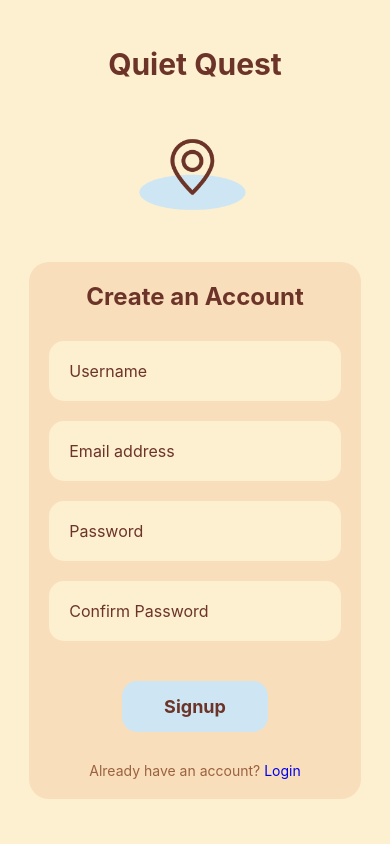
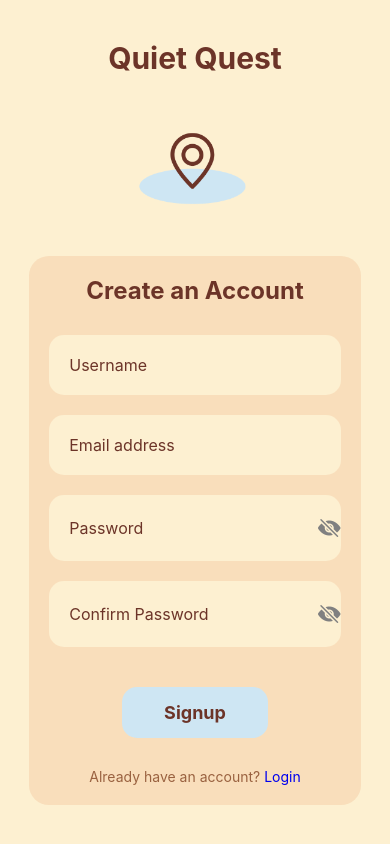
Before and after one commit to simone-lofaso/quiet-quest, a React Native app: screen /SignupPage in a window 390 px wide. Built offline with nearby package versions, Linux system fonts and the light colour scheme.

Commit message:
adding visible icon for password and fixing auth error code

```diff
--- a/package.json
+++ b/package.json
@@ -10,6 +10,7 @@
   },
   "dependencies": {
     "@expo/metro-runtime": "~3.2.1",
+    "@expo/vector-icons": "^14.0.4",
     "@react-navigation/native": "^6.1.18",
     "@react-navigation/native-stack": "^6.11.0",
     "@react-navigation/stack": "^6.4.1",
--- a/src/pages/login.js
+++ b/src/pages/login.js
@@ -3,10 +3,12 @@ import { Alert, TouchableOpacity } from "react-native";
 import { View, StyleSheet, TextInput, Text, Image } from "react-native";
 import { auth } from "../config/firebase";
 import { signInWithEmailAndPassword } from "firebase/auth";
+import { Ionicons } from "@expo/vector-icons";
 
 export default function LoginPage({ navigation }) {
     const [email, setEmail] = useState("");
     const [password, setPassword] = useState("");
+    const [isPasswordVisible, setIsPasswordVisible] = useState(false);
 
     const handleLogin = () => {
         signInWithEmailAndPassword(auth, email, password)
@@ -16,10 +18,20 @@ export default function LoginPage({ navigation }) {
                 navigation.navigate('HomePage');
             })
             .catch((error) => {
-                const errorCode = error.code;
-                const errorMessage = error.message;
-
-                Alert.alert("Login Failed");
+                console.log('Error Code:', error.code);
+                if(error.code === 'auth/invalid-email') {
+                    Alert.alert("Login Error", "Please enter email address!");
+                } else if (error.code === 'auth/missing-password') {
+                    Alert.alert("Login Error", "Please enter your password!");
+                } else if(error.code === 'auth/user-not-found') {
+                    Alert.alert("Login Error", "Invalid email address!");
+                } else if (error.code === 'auth/wrong-password') {
+                    Alert.alert("Login Error", "Incorrect password!");
+                } else if (error.code === 'auth/too-many-requests') {
+                    Alert.alert("Login Error", "Too many attempts. Please try again later!");
+                } else {
+                    Alert.alert("Login Failed!", error.message);
+                }
             });
     };
 
@@ -47,13 +59,24 @@ export default function LoginPage({ navigation }) {
                     onChangeText={setEmail}
                 />
 
-                <TextInput
-                    style={styles.input}
-                    placeholder="Password"
-                    secureTextEntry
-                    value={password}
-                    onChangeText={setPassword}
-                />
+                {/* Password Input with Visible Icon*/}
+                <View style={styles.passwordContainer}>
+                    <TextInput
+                        style={styles.passwordInput}
+                        placeholder="Password"
+                        secureTextEntry={!isPasswordVisible}
+                        value={password}
+                        onChangeText={setPassword}
+                    />
+
+                    <TouchableOpacity onPress={() => setIsPasswordVisible(!isPasswordVisible)}>
+                        <Ionicons
+                            name={isPasswordVisible ? 'eye' : 'eye-off'}
+                            size={24}
+                            color="gray"
+                        />
+                    </TouchableOpacity>
+                </View>
 
                 <TouchableOpacity style={styles.loginButton} onPress={handleLogin}>
                     <Text style={styles.loginButtonText}>Login</Text>
@@ -128,6 +151,23 @@ const styles = StyleSheet.create({
         color: '#6C3428',
     },
 
+    passwordContainer: {
+        flexDirection: "row",
+        alignItems: 'center',
+        backgroundColor: "#FDF0D1",
+        padding: 20,
+        borderRadius: 15,
+        marginBottom: 20,
+        fontSize: 16,
+        color: '#6C3428',
+    },
+
+    passwordInput: {
+        flex: 1,
+        fontSize: 16,
+        color: '#6C3428',
+    },
+
     loginButton: {
         backgroundColor: '#CEE6F3',
         padding: 15,
--- a/src/pages/signup.js
+++ b/src/pages/signup.js
@@ -11,12 +11,15 @@ import {
   Alert,
 } from "react-native";
 import { auth } from "../config/firebase";
+import { Ionicons } from "@expo/vector-icons";
 
 export default function SignupPage({ navigation }) {
   const [username, setUsername] = useState("");
   const [email, setEmail] = useState("");
   const [password, setPassword] = useState("");
+  const [isPasswordVisible, setIsPasswordVisible] = useState(false);
   const [confirmPassword, setConfirmPassword] = useState("");
+  const [isConfirmPasswordVisible, setIsConfirmPasswordVisible] = useState(false);
 
   const handleSignup = () => {
     if (!username || !email || !password || !confirmPassword) {
@@ -37,9 +40,11 @@ export default function SignupPage({ navigation }) {
       navigation.navigate('LoginPage');
     })
     .catch((error) => {
-      const errorCode = error.code;
-      const errorMessage = error.message;
-      Alert.alert("Signup Error!", errorMessage);
+      if(error.code === 'auth/email-already-in-use') {
+        Alert.alert("Login Error", "Email already exists!");
+      } else {
+        Alert.alert("Signup Error!", error.message);
+      }
     });
   };
 
@@ -72,21 +77,43 @@ export default function SignupPage({ navigation }) {
           onChangeText={setEmail}
         />
 
+        {/* Password Input with Visible Icon*/}
+        <View style={styles.passwordContainer}>
           <TextInput
-          style={styles.input}
+            style={styles.passwordInput}
             placeholder="Password"
-          secureTextEntry
+            secureTextEntry={!isPasswordVisible}
             value={password}
             onChangeText={setPassword}
            />
 
+          <TouchableOpacity onPress={() => setIsPasswordVisible(!isPasswordVisible)}>
+            <Ionicons
+              name={isPasswordVisible ? 'eye' : 'eye-off'}
+              size={24}
+              color="gray"
+             />
+          </TouchableOpacity>
+        </View>
+
+        {/* Confirm Password Input with Visible Icon*/}
+        <View style={styles.passwordContainer}>
           <TextInput
-          style={styles.input}
+            style={styles.passwordInput}
             placeholder="Confirm Password"
-          secureTextEntry
+            secureTextEntry={!isConfirmPasswordVisible}
             value={confirmPassword}
             onChangeText={setConfirmPassword}
            />
+
+          <TouchableOpacity onPress={() => setIsConfirmPasswordVisible(!isConfirmPasswordVisible)}>
+            <Ionicons
+              name={isConfirmPasswordVisible ? 'eye' : 'eye-off'}
+              size={24}
+              color="gray"
+             />
+          </TouchableOpacity>
+        </View>
 
         <TouchableOpacity style={styles.signupButton} onPress={handleSignup}>
           <Text style={styles.signupButtonText}>Signup</Text>
@@ -174,6 +201,23 @@ const styles = StyleSheet.create({
     fontFamily: 'SF Pro Text',
   },
 
+  passwordContainer: {
+    flexDirection: "row",
+    alignItems: 'center',
+    backgroundColor: "#FDF0D1",
+    padding: 20,
+    borderRadius: 15,
+    marginBottom: 20,
+    fontSize: 16,
+    color: '#6C3428',
+  },
+
+  passwordInput: {
+    flex: 1,
+    fontSize: 16,
+    color: '#6C3428',
+  },
+
   loginText: {
     textAlign: "center",
     fontFamily: 'SF Pro Text',
```
Also changed, not shown: 1 other file (tests, documents, lock files or other folders). Lines whose indentation alone changed are shown as unchanged.
